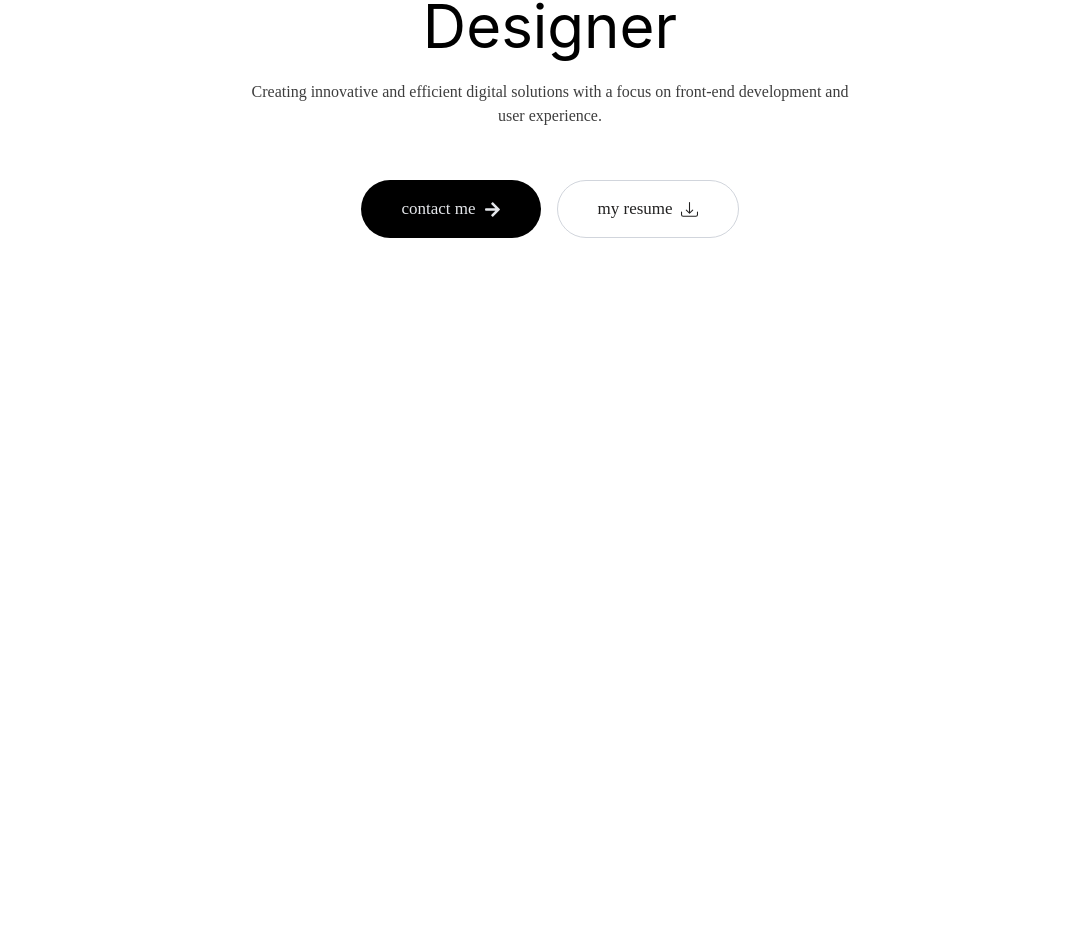
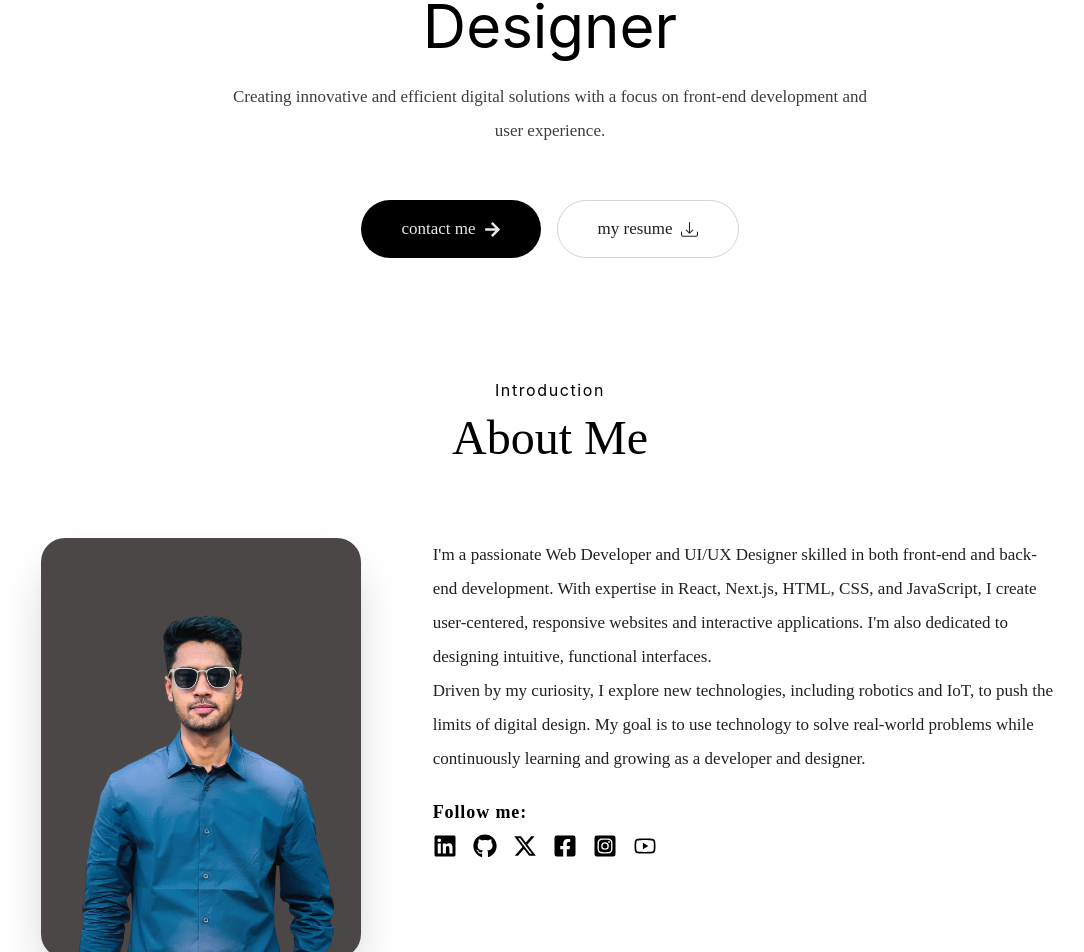
Before and after one commit to abdullah-al-shishir/Portfolio-web, a React app: page / in a window 1280 px wide. Shown: the part 405-1357 px from the top of the page, without its empty margins (90-1174 px from the left). Before the commit the page ends 800 px from the top, so only its background shows below. Built offline with nearby package versions, Linux system fonts and the light colour scheme; the HTML template or start-up script is replaced by a standard one.

Commit message:
About me added without link setup

```diff
--- /dev/null
+++ b/src/Components/About_me.jsx
@@ -0,0 +1,68 @@
+import React from "react";
+import { FaLinkedin } from "react-icons/fa";
+import { FaGithub } from "react-icons/fa";
+import { FaXTwitter } from "react-icons/fa6";
+import { FaFacebookSquare } from "react-icons/fa";
+import { FaInstagramSquare } from "react-icons/fa";
+import { AiOutlineYoutube } from "react-icons/ai";
+
+const About_me = () => {
+  return (
+    <div id="about" className="mt-10 flex flex-col items-center w-5/6 mx-auto">
+      {/* About intro */}
+      <div className="flex flex-col items-center text-center w-5/6 md:w-2/3">
+        <span className="text-md tracking-widest">Introduction</span>
+        <span className="font-Ovo text-5xl mt-3">About Me</span>
+      </div>
+
+      {/* Photo & details */}
+      <div className="flex flex-col lg:flex-row items-center lg:items-start gap-18 px-6 max-w-6xl mx-auto">
+        {/* Image */}
+        <div className="mt-19 shrink-0">
+          <img
+            className="w-65 h-85 md:w-80 md:h-105 rounded-3xl object-cover shadow-2xl"
+            src="/my-photo3.png"
+            alt="Abdullah Al Shishir"
+          />
+        </div>
+
+        {/* Details */}
+        <div className="flex flex-col gap-6 lg:mt-19">
+          {/* Description */}
+          <div>
+            <p className="font-Ovo Font-color1 text-[17px] leading-loose">
+              I'm a passionate Web Developer and UI/UX Designer skilled in both
+              front-end and back-end development. With expertise in React,
+              Next.js, HTML, CSS, and JavaScript, I create user-centered,
+              responsive websites and interactive applications. I'm also
+              dedicated to designing intuitive, functional interfaces.
+              <p>
+                Driven by my curiosity, I explore new technologies, including
+                robotics and IoT, to push the limits of digital design. My goal
+                is to use technology to solve real-world problems while
+                continuously learning and growing as a developer and designer.
+              </p>
+            </p>
+          </div>
+
+          {/* Follow & icons */}
+          <div className="flex flex-col gap-2 items-center md:items-start">
+            <span className="text-sm font-semibold font-Ovo text-[18px] tracking-wider">
+              Follow me:
+            </span>
+            <div className="flex flex-row items-center gap-4 text-2xl">
+              <FaLinkedin />
+              <FaGithub />
+              <FaXTwitter />
+              <FaFacebookSquare />
+              <FaInstagramSquare />
+              <AiOutlineYoutube />
+            </div>
+          </div>
+        </div>
+      </div>
+    </div>
+  );
+};
+
+export default About_me;
--- a/src/Components/Home_Intro.jsx
+++ b/src/Components/Home_Intro.jsx
@@ -4,7 +4,10 @@ import { BsDownload } from "react-icons/bs";
 
 const Home_Intro = () => {
   return (
-    <div className="max-w-8xl r w-3/4 md:w-full mx-auto mt-5 md:mt-2 flex flex-col items-center text-center justify-center gap-4">
+    <div
+      id="top"
+      className="mb-30 max-w-8xl r w-3/4 md:w-full mx-auto mt-5 md:mt-2 flex flex-col items-center text-center justify-center gap-4"
+    >
       {/* Image Container */}
       <div className="flex justify-center">
         <img
@@ -28,10 +31,12 @@ const Home_Intro = () => {
         <br className="hidden lg:block" /> Designer
       </div>
       {/* Title decsription */}
-      <div className="font-Ovo Font-color2 ml-5 mr-5 ">
-        Creating innovative and efficient digital solutions with a focus on
-        front-end development and
-        <br className="hidden md:block" /> user experience.
+      <div className="font-Ovo Font-color2 ml-5 mr-5 md:text-[17px] leading-loose">
+        <span>
+          Creating innovative and efficient digital solutions with a focus on
+          front-end development and
+          <br className="hidden md:block" /> user experience.
+        </span>
       </div>
       {/* Contact & resume button */}
       <div className="flex flex-col md:flex-row items-center gap-4 mt-9">
--- a/src/Pages/Home.jsx
+++ b/src/Pages/Home.jsx
@@ -1,12 +1,14 @@
 import React from "react";
 import Navbar from "../Components/Navbar";
 import Home_Intro from "../Components/Home_Intro";
+import About_me from "../Components/About_me";
 
 const Home = () => {
   return (
     <div>
       <Navbar />
       <Home_Intro />
+      <About_me />
     </div>
   );
 };
```
Also changed, not shown: public/my-photo2.png (added).
